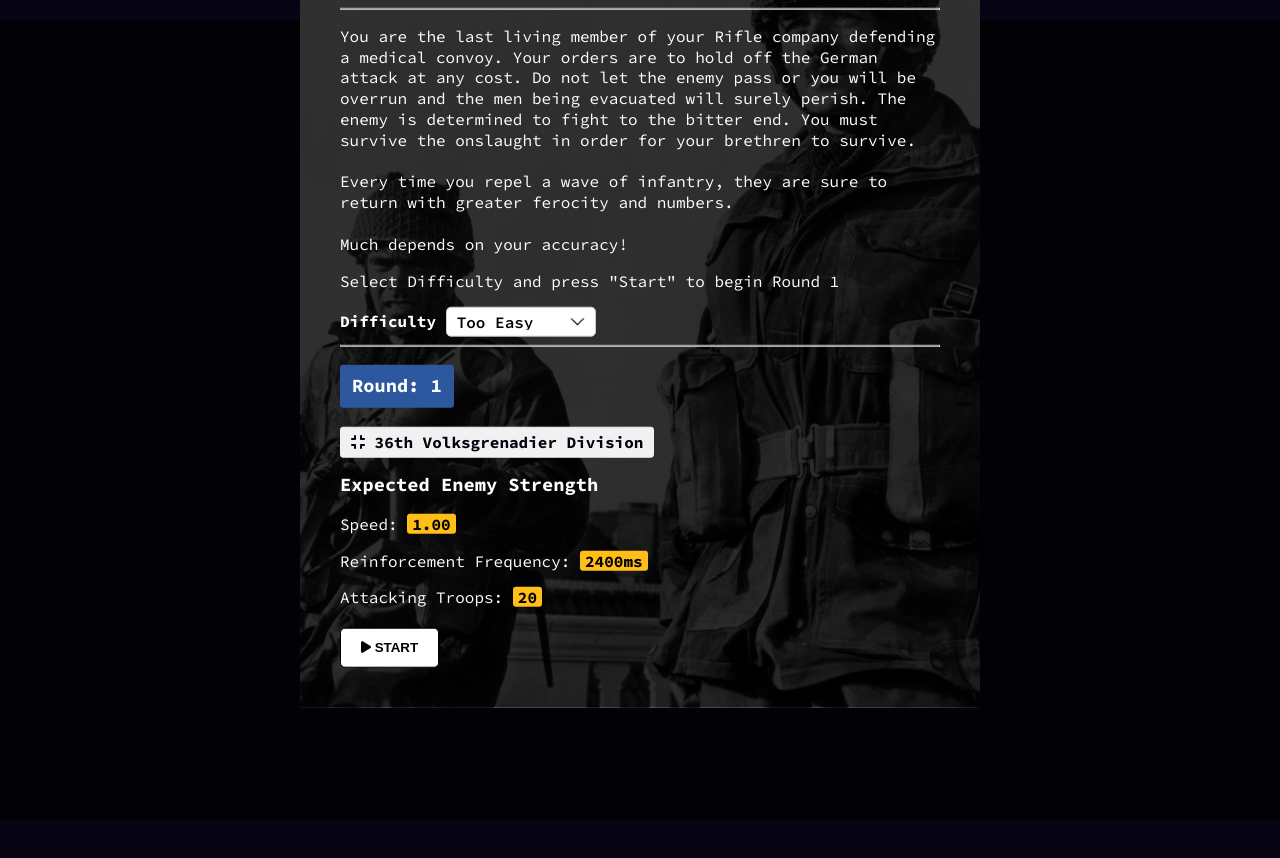
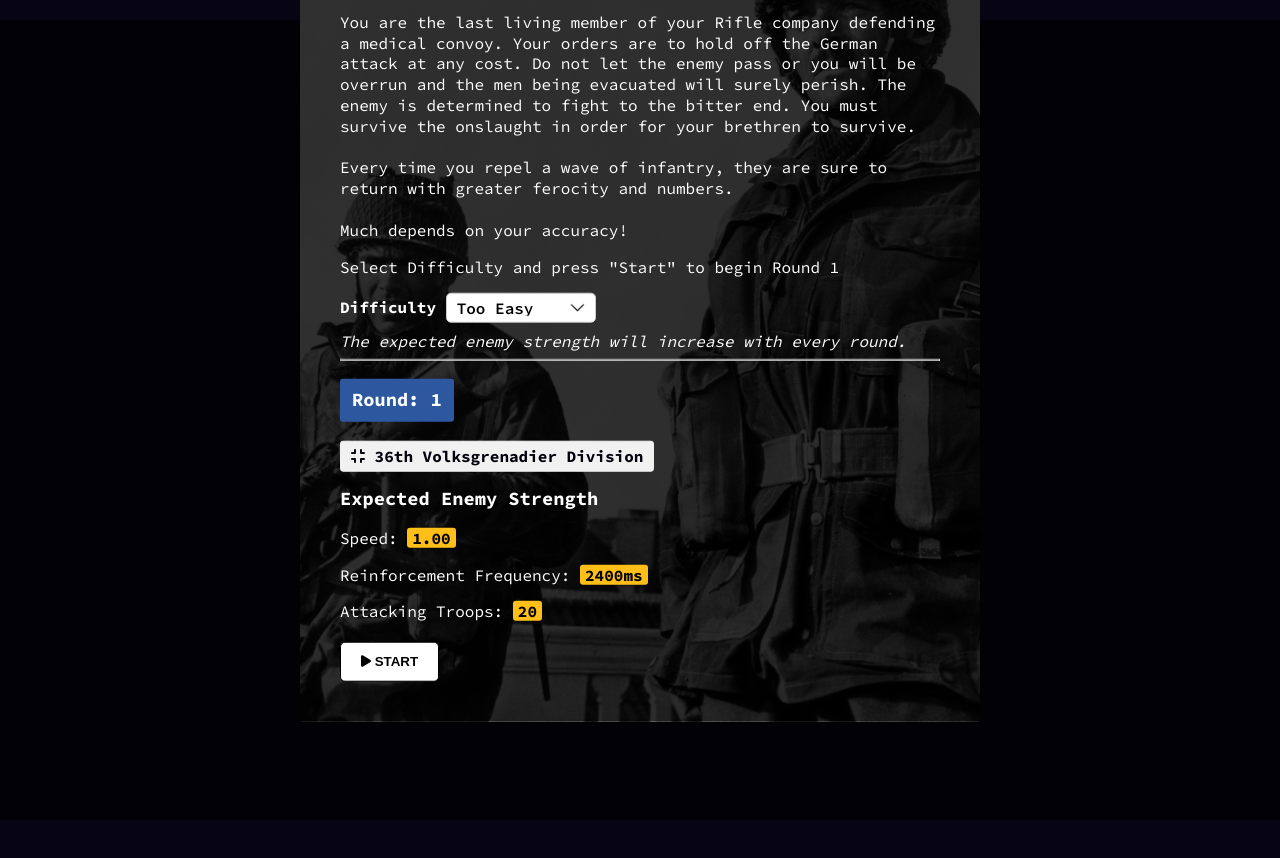
Before and after one commit to dragzter/ww2-shooter, a plain HTML site: page index.html in a window 1280 px wide. Drawn offline with nearby package versions, Linux system fonts and the light colour scheme.

Commit message:
added info snippet and css edit

```diff
--- a/index.html
+++ b/index.html
@@ -49,6 +49,11 @@
               <option value="hard">Hard</option>
               <option value="epic">Epic</option>
             </select>
+            <div class="info-text">
+              <em
+                >The expected enemy strength will increase with every round.</em
+              >
+            </div>
             <hr />
           </div>
 
@@ -57,6 +62,7 @@
             <div id="roundSummary">
               <p id="opponent-name"></p>
               <h3>Expected Enemy Strength</h3>
+
               <p class="summary-item" id="e-speed"></p>
               <p class="summary-item" id="e-spawnrate"></p>
               <p class="summary-item" id="e-count"></p>
--- a/style.css
+++ b/style.css
@@ -185,6 +185,12 @@ button:hover {
   background: #ee2602;
   color: #fff;
 }
+.info-text {
+  margin: 10px 0;
+}
+em {
+  color: #fff;
+}
 .target-outer-ring {
   width: 110px;
   height: 110px;
```
